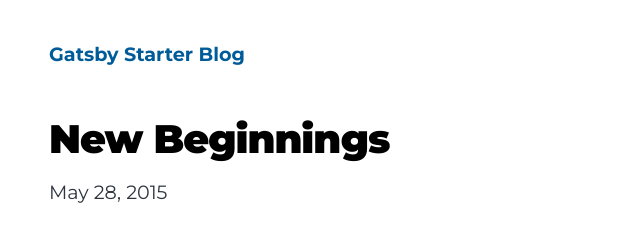
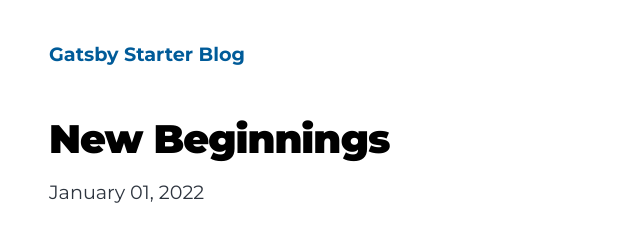
Before and after one commit to CaptMadhan/gatsby-starter-blog-master, a Gatsby site: page /new-beginnings/ in a window 1280 px wide. Shown: the top 237 px of the page, 275-915 px from the left. Built offline with nearby package versions, Linux system fonts and the light colour scheme; Gatsby itself is replaced by a stand-in of ours.

Commit message:
Update index.md

```diff
--- a/content/blog/new-beginnings/index.md
+++ b/content/blog/new-beginnings/index.md
@@ -1,6 +1,6 @@
 ---
 title: New Beginnings
-date: "2015-05-28T22:40:32.169Z"
+date: "2022-01-01T22:40:32.169Z"
 description: This is a custom description for SEO and Open Graph purposes, rather than the default generated excerpt. Simply add a description field to the frontmatter.
 ---
 
```
